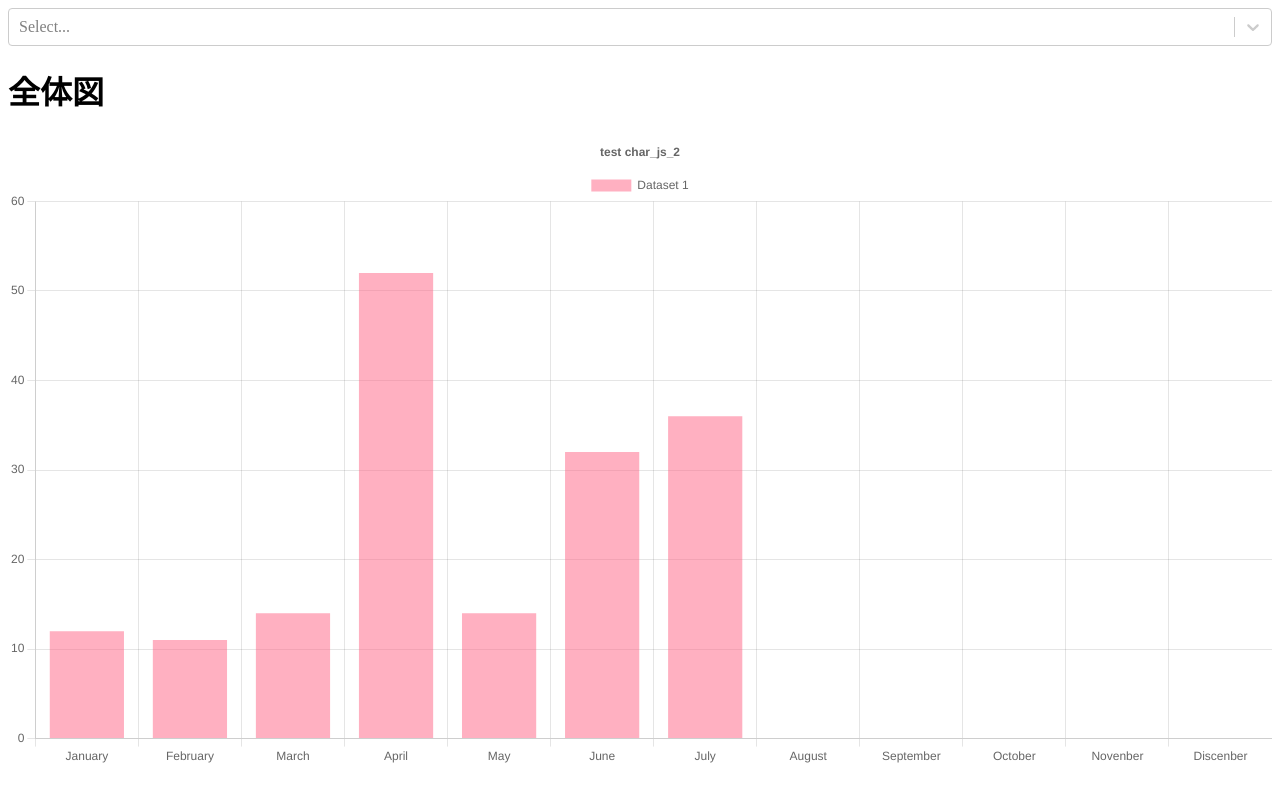
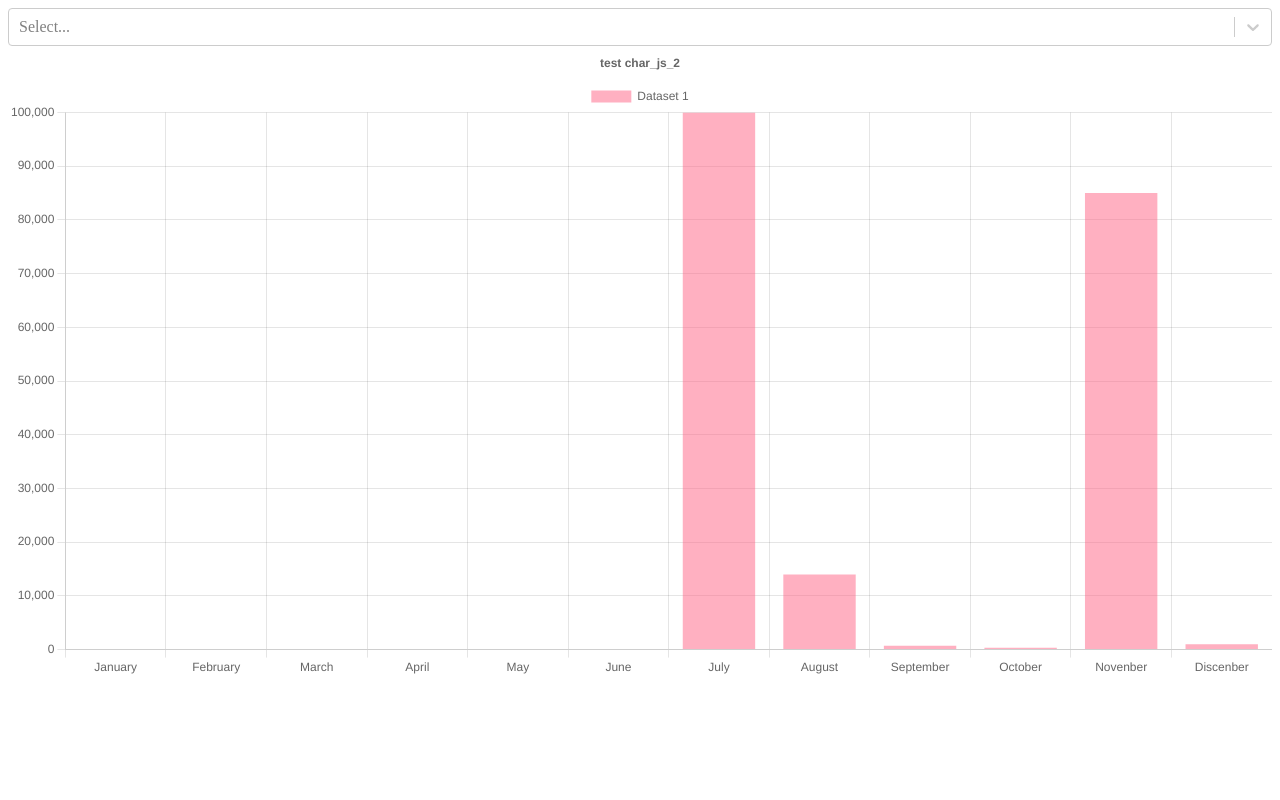
Before and after one commit to molhot/ledger_app, a React (Create React App) app in the folder ledger_app_project/front/: page /ranking in a window 1280 px wide. Built offline with nearby package versions, Linux system fonts and the light colour scheme.

Commit message:
if you select month, react show graph relate to month

```diff
--- a/ledger_app_project/front/src/page_src/ledger_app/js/ranking.js
+++ b/ledger_app_project/front/src/page_src/ledger_app/js/ranking.js
@@ -1,5 +1,5 @@
 import DropDown from "../../component/js/selectmonth.jsx"
-import ReadyRankingGraph from './readyrankingdata.jsx';
+import { ReadyRankingGraph, ReadyMonthRankingGraph } from './readyrankingdata.jsx';
 
 import React, { useState } from "react";
 import {
@@ -11,7 +11,6 @@ import {
   Tooltip,
   Legend
 } from "chart.js";
-import { Bar } from "react-chartjs-2";
 
 ChartJS.register(
   CategoryScale,
@@ -22,43 +21,13 @@ ChartJS.register(
   Legend
 );
 
-const options = {
-    responsive: true,
-    plugins: {
-        legend: {
-            position: "top"
-        },
-        title: {
-            display: true,
-            text: "test char_js_2"
-        }
-    }
-};
-
-const labels = ["January", "February", "March", "April", "May", "June", "July", "August", "September", "October", "Novenber", "Discenber"];
-const data1 = [12, 11, 14, 52, 14, 32, 36];
-
-const data = {
-    labels, // x軸のラベルの配列
-    datasets: [
-        {
-            label: "Dataset 1", // 凡例
-            data: data1,        // データの配列(labelsと要素数同じ)
-            backgroundColor: "rgba(255, 99, 132, 0.5)" // グラフの棒の色
-        }
-    ]
-};
-
 function switch_graphing(selected_month){
     if (selected_month["selectedmonth"] in [1, 2, 3, 4, 5, 6, 7, 8, 9, 10, 11, 12]){
+        let month = 0;
+        month = selected_month["selectedmonth"];
+        return <ReadyMonthRankingGraph month = {month}></ReadyMonthRankingGraph>
+    } else {
         return <ReadyRankingGraph />
-    } else {
-        return (
-            <div>
-                <h1>全体図</h1>
-                <Bar options={options} data={data} />
-            </div>
-        )
     }
 }
 
--- a/ledger_app_project/front/src/page_src/ledger_app/js/readyrankingdata.jsx
+++ b/ledger_app_project/front/src/page_src/ledger_app/js/readyrankingdata.jsx
@@ -13,7 +13,12 @@ function GetMonthFromDate(date){
     return date.getMonth();
 }
 
-function ReadyRankingGraph(){
+function GetDayFromDate(date){
+    date = new Date(date);
+    return date.getDate();
+}
+
+export function ReadyRankingGraph(){
     const labels = ["January", "February", "March", "April", "May", "June", "July", "August", "September", "October", "Novenber", "Discenber"];
     const options = {
         responsive: true,
@@ -21,9 +26,9 @@ function ReadyRankingGraph(){
     };
     let ApiData = ReadyApiData()
     let DateMonthList = [0, 0, 0, 0, 0, 0, 0, 0, 0, 0, 0, 0]
-    {ApiData.map((data) => {
+    ApiData.map((data) => {
         DateMonthList[GetMonthFromDate(data.item_registday)] += data.item_price;
-    })}
+    })
     const data = {
         labels, // x軸のラベルの配列
         datasets: [
@@ -33,4 +38,38 @@ function ReadyRankingGraph(){
     return <Bar options={options} data={data} />;
 };
 
-export default ReadyRankingGraph;
+export function ReadyMonthRankingGraph(month){
+    console.log(month);
+    let initialArray = [];
+    const options = {
+        responsive: true,
+        plugins: {legend: {position: "top"},title: {display: true, text: "test char_js_2"}}
+    };
+    let ApiData = ReadyApiData()
+    if (month - 1 === 2){
+        initialArray = Array(28).fill(0);
+    }
+    else if (month - 1 in [2, 4, 6, 9, 11]){
+        initialArray = Array(30).fill(0);
+    } else {
+        initialArray = Array(31).fill(0);
+    }
+    const labels = [];
+    let day = 1
+    initialArray.forEach(() => {
+        labels.push(month["month"] + '/' + day);
+        day += 1;
+    })
+    ApiData.map((data) => {
+        if (GetMonthFromDate(data.item_registday) === month['month']){
+            initialArray[GetDayFromDate(data.item_registday)] += data.item_price;
+        }
+    })
+    const data = {
+        labels, // x軸のラベルの配列
+        datasets: [
+            {label: "Dataset 1", data: initialArray, backgroundColor: "rgba(255, 99, 132, 0.5)"}
+        ]
+    };
+    return <Bar options={options} data={data} />;
+};
```
